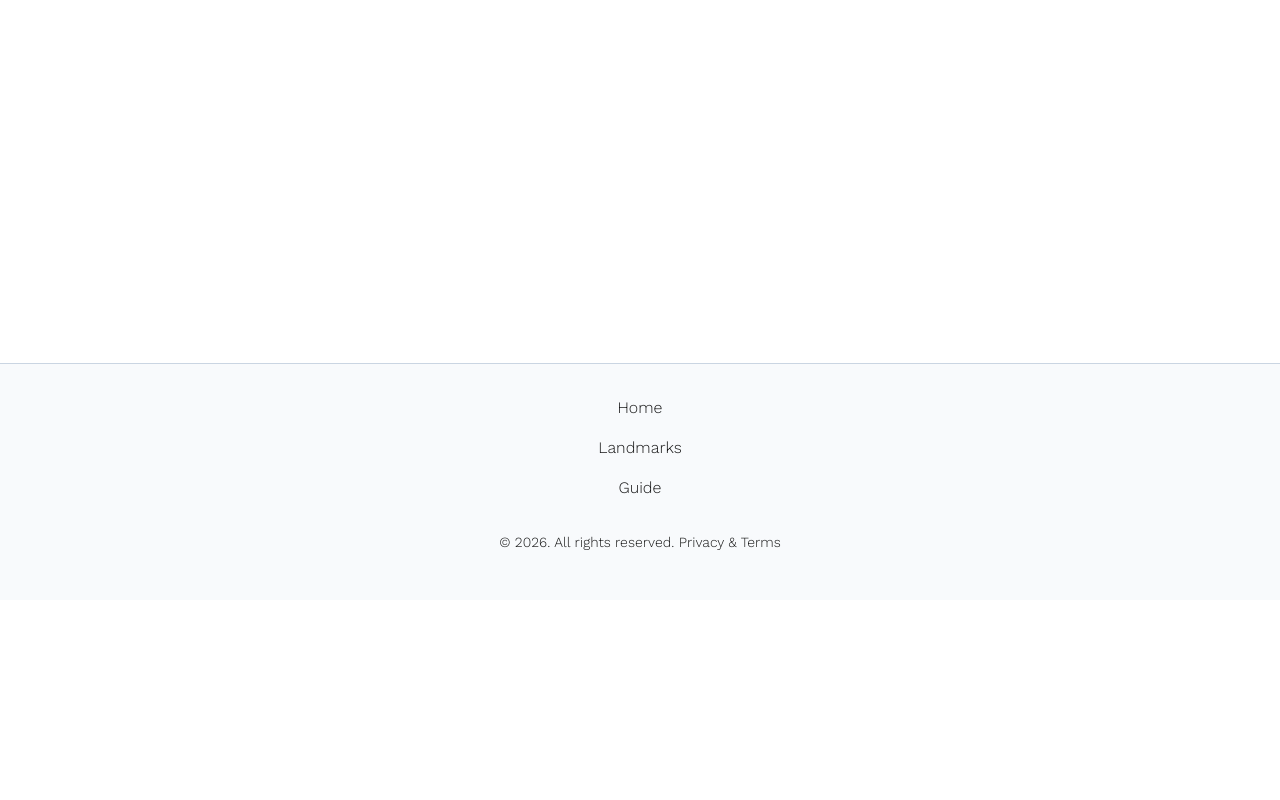
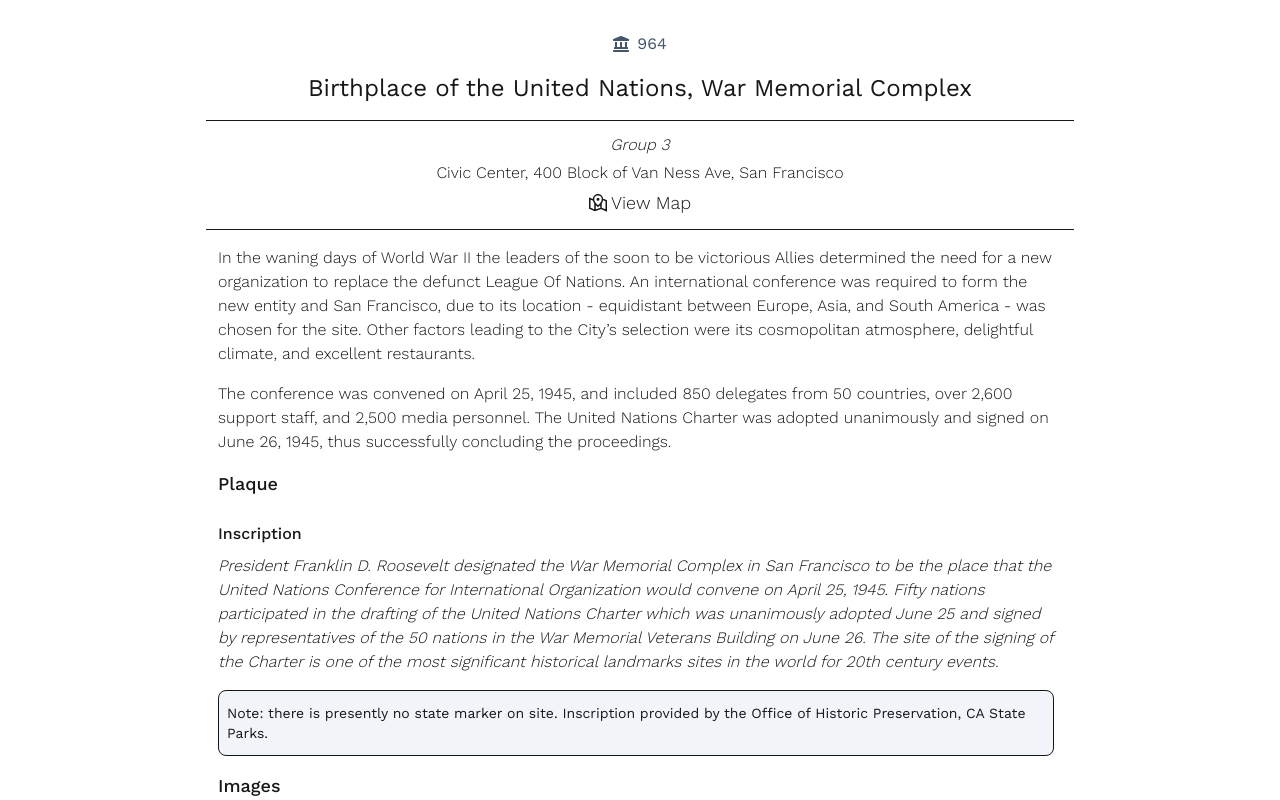
Before and after one commit to tdkent/hlosf.com, a Next.js app: page /landmarks/birthplace-of-the-united-nations-war-memorial-complex-964 in a window 1280 px wide. Shown: the part 200-1000 px from the top of the page. Before the commit the page ends 800 px from the top, so only its background shows below. Built offline with nearby package versions, Linux system fonts and the light colour scheme; no server answers.

Commit message:
get single landmark data from server:

```diff
--- a/src/app/landmarks/[slug]/page.tsx
+++ b/src/app/landmarks/[slug]/page.tsx
@@ -1,5 +1,6 @@
+import { notFound } from "next/navigation";
 import SingleLandmark from "@/components/pages/landmark/SingleLandmark";
-import { getSingleLandmark } from "@/data/data";
+import { getSingleLandmark } from "@/lib/getSingleLandmark";
 import type { Landmark } from "@/lib/types";
 
 export default async function LandmarkPage({
@@ -8,16 +9,14 @@ export default async function LandmarkPage({
   params: Promise<{ slug: string }>;
 }) {
   const { slug } = await params;
+  const landmark = getSingleLandmark(slug) as Landmark | undefined;
 
-  //! This should be an error
-  // if (!data) {
-  //   return "loading...";
-  // }
+  if (!landmark) notFound();
 
   //! Format landmark number for metadata
   // if (data.number.toString().includes(".")) {
   //   data.number = data.number.toString().replace(".", "-");
   // }
 
-  // return <SingleLandmark data={data} />;
+  return <SingleLandmark landmark={landmark} />;
 }
--- a/src/components/pages/landmark/SingleLandmark.tsx
+++ b/src/components/pages/landmark/SingleLandmark.tsx
@@ -6,28 +6,37 @@ import SingleLandmarkUpdate from "@/components/pages/landmark/SingleLandmarkUpda
 import type { Landmark } from "@/lib/types";
 
 interface Props {
-  data: Landmark;
+  landmark: Landmark;
 }
 
-export default function SingleLandmark({ data }: Props) {
+export default function SingleLandmark({ landmark }: Props) {
+  const {
+    description_html,
+    update_html,
+    marker_inscription_html,
+    marker_onsite,
+    dedication_year,
+    imgUrls,
+    title,
+    number,
+  } = landmark;
+
   return (
     <article className="my-8 mx-2">
-      <SingleLandmarkInfo data={data} />
+      <SingleLandmarkInfo data={landmark} />
       <div className="pl-3 pr-5 font-light">
-        <SingleLandmarkDesc descText={data.description_html} />
-        {data.update_html && (
-          <SingleLandmarkUpdate updateText={data.update_html} />
-        )}
+        <SingleLandmarkDesc descText={description_html} />
+        {update_html && <SingleLandmarkUpdate updateText={update_html} />}
         <SingleLandmarkMarker
-          markerText={data.marker_inscription_html}
-          markerOnSite={data.marker_onsite}
-          markerYear={data.dedication_year}
+          markerText={marker_inscription_html}
+          markerOnSite={marker_onsite}
+          markerYear={dedication_year}
         />
-        {data.imgUrls.length ? (
+        {imgUrls.length ? (
           <SingleLandmarkImages
-            imgUrls={data.imgUrls}
-            title={data.title}
-            lmNum={data.number}
+            imgUrls={imgUrls}
+            title={title}
+            lmNum={number}
           />
         ) : null}
       </div>
--- /dev/null
+++ b/src/lib/getSingleLandmark.ts
@@ -0,0 +1,5 @@
+import { data } from "@/data/data.json";
+
+export function getSingleLandmark(slug: string) {
+  return data.find((lm) => lm.slug === slug);
+}
```
